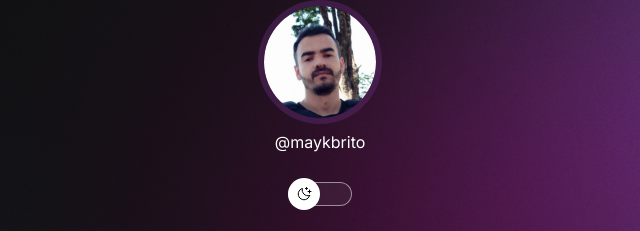
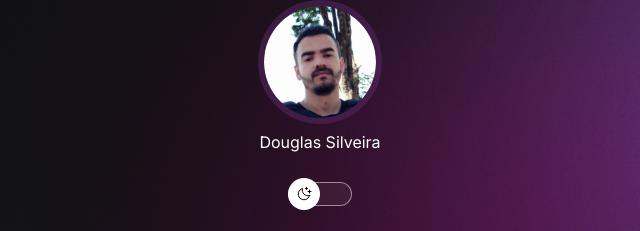
Before and after one commit to douglas81silveira/devlinks, a plain HTML site: page index.html in a window 1280 px wide. Shown: the part 74-305 px from the top of the page, 320-960 px from the left. Drawn offline with nearby package versions, Linux system fonts and the light colour scheme.

Commit message:
Editing profile

```diff
--- a/index.html
+++ b/index.html
@@ -18,7 +18,7 @@
       <!-- profile: avatar & text -->
       <div id="profile">
         <img src="assets/avatar.jpg" alt="avatar" />
-        <p>@maykbrito</p>
+        <p>Douglas Silveira</p>
       </div>
 
       <!-- theme switch button -->
```
